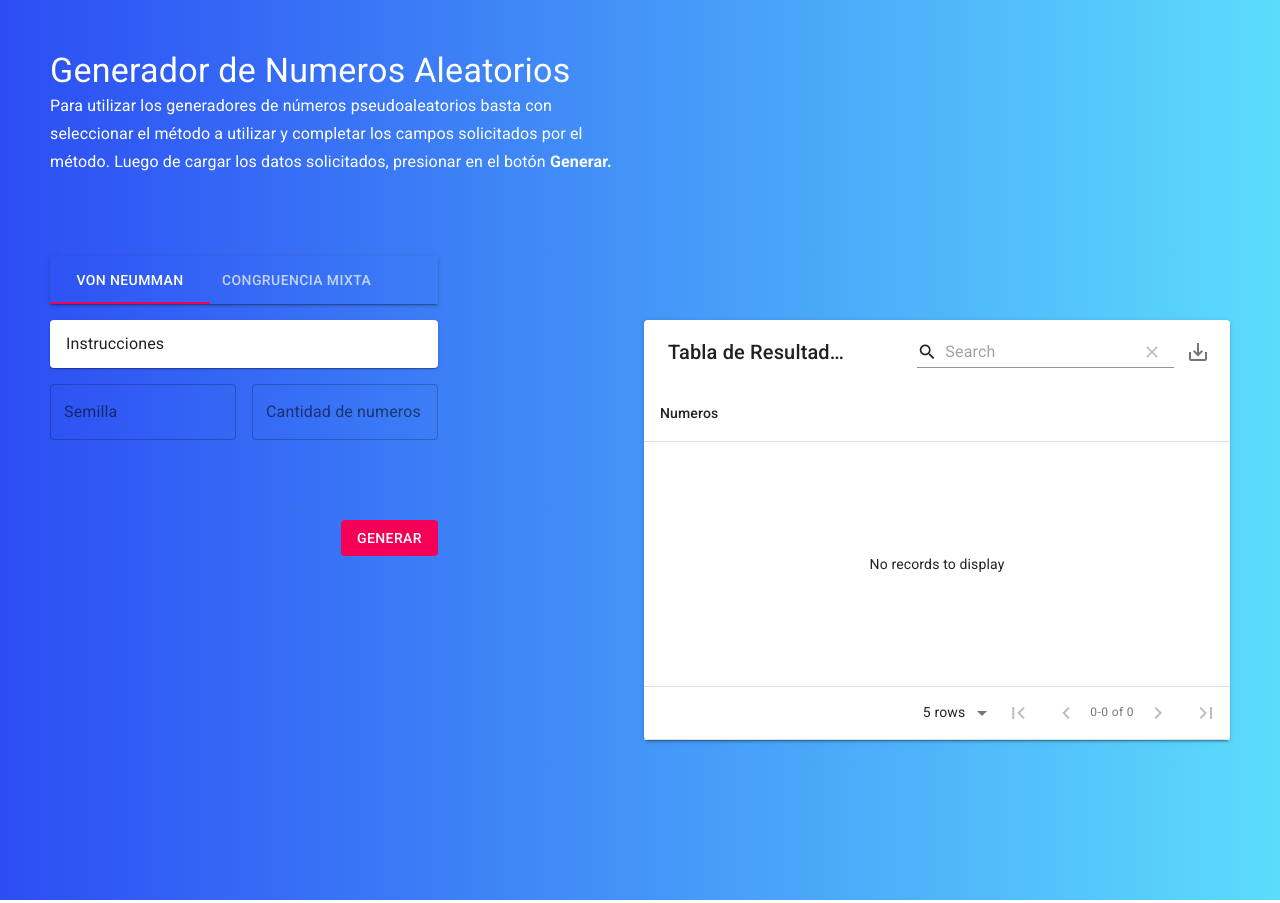
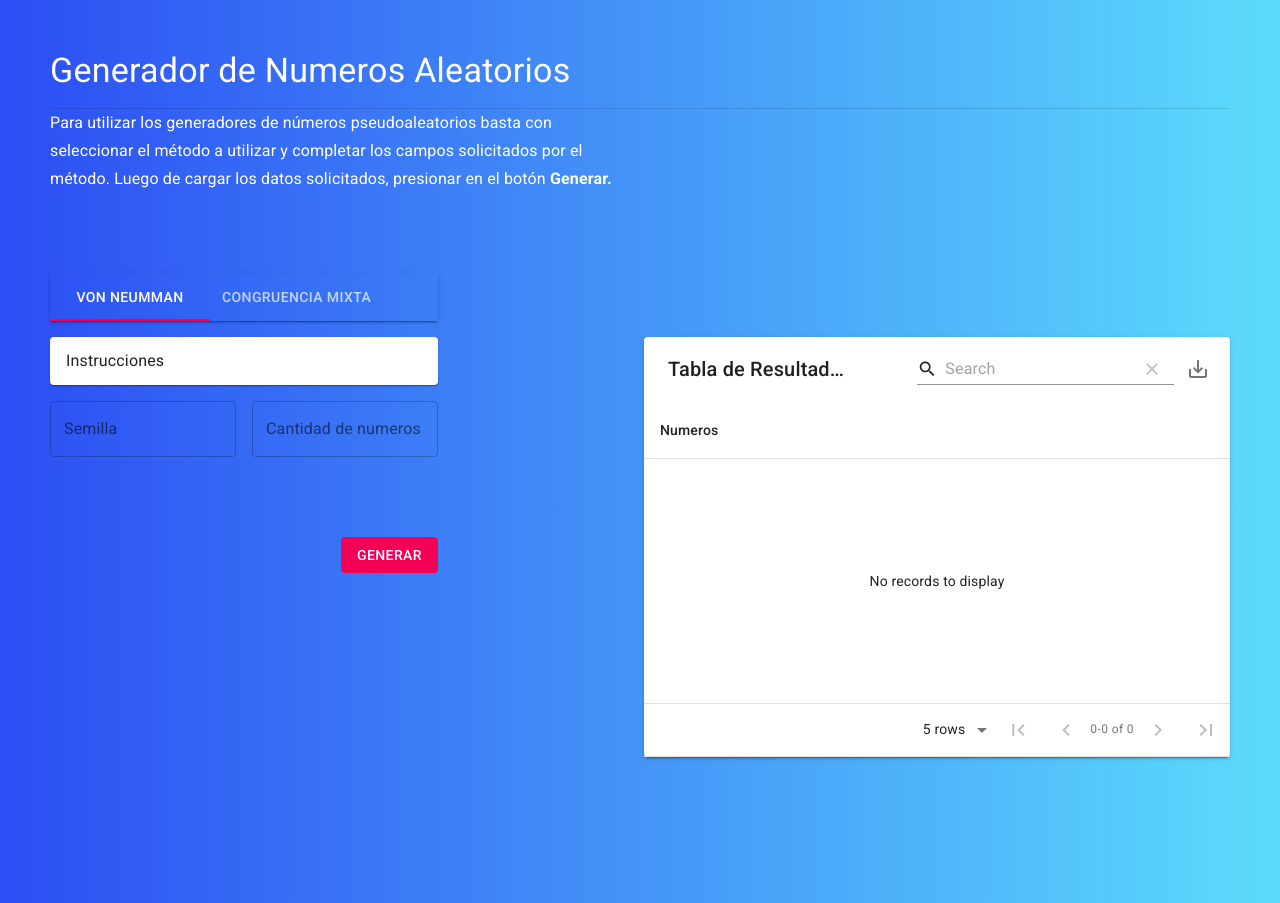
Before and after one commit to hernanvieira/model_and_simulation, a React (Create React App) app: page / in a window 1280 px wide. Built offline with nearby package versions, Linux system fonts and the light colour scheme.

Commit message:
Padding a titulo

```diff
--- a/src/components/App.js
+++ b/src/components/App.js
@@ -4,7 +4,15 @@ import "../assets/css/App.css";
 import VonNeumman from "./VonNeumman";
 import CongruenciaMixta from "./CongruenciaMixta";
 import React, { useState } from "react";
-import { AppBar, Tabs, Tab, Box, Typography, Grid } from "@material-ui/core";
+import {
+  AppBar,
+  Tabs,
+  Tab,
+  Box,
+  Typography,
+  Grid,
+  Divider,
+} from "@material-ui/core";
 import { TabPanel } from "@material-ui/lab";
 import Indicacion from "./Indicacion";
 
@@ -25,10 +33,14 @@ function App() {
   return (
     <div className="App">
       <body className="App-body">
-        <Typography variant="h4" color="initial">
-          Generador de Numeros Aleatorios
-        </Typography>
-        <Indicacion></Indicacion>
+        <Box paddingBottom={2}>
+          <Typography variant="h4" color="initial">
+            Generador de Numeros Aleatorios
+          </Typography>
+        </Box>
+        <Divider></Divider>
+
+        <Indicacion />
         <Box paddingY={10}>
           <Grid container spacing={1}>
             <Grid item xs={4}>
```
